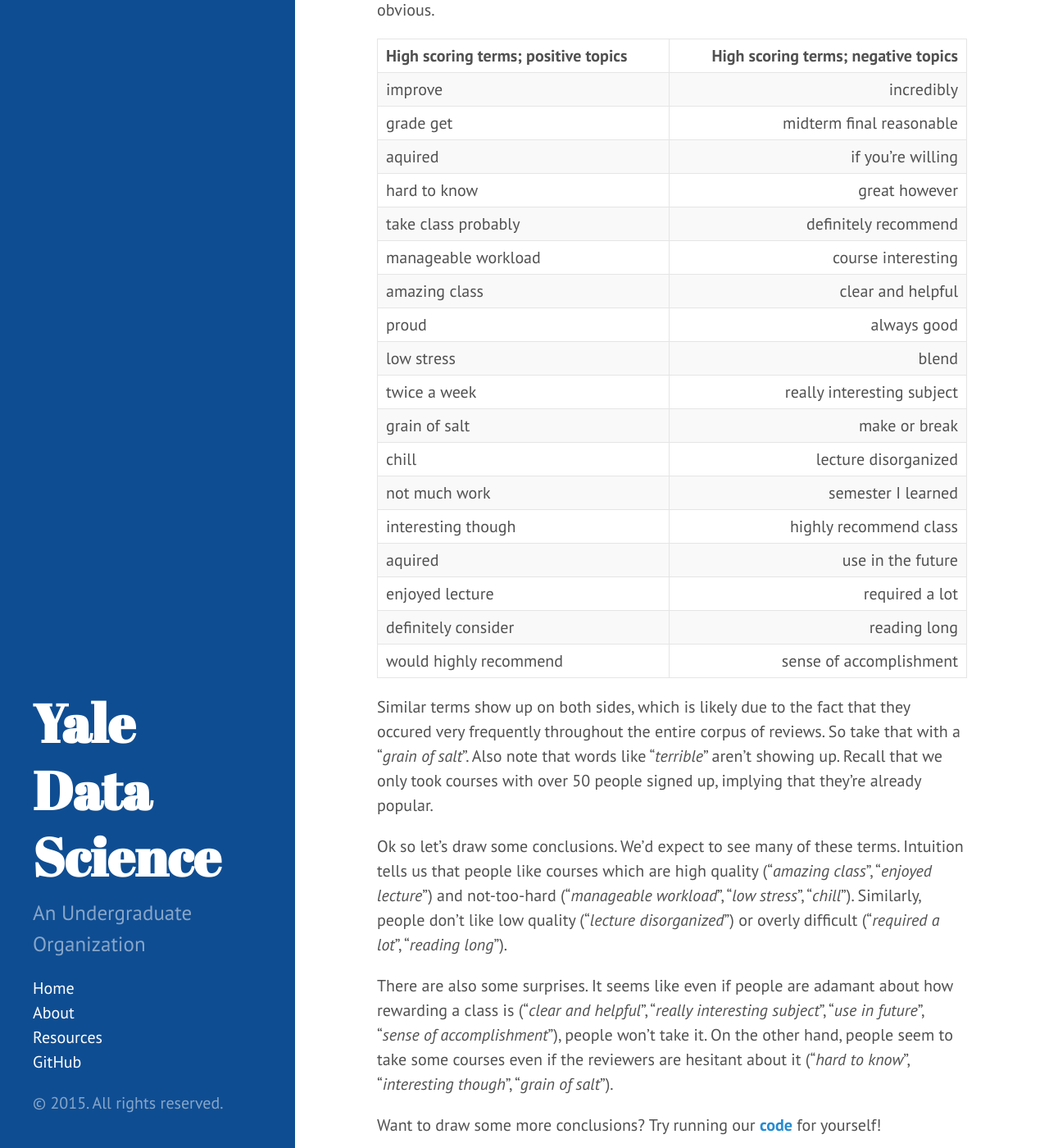
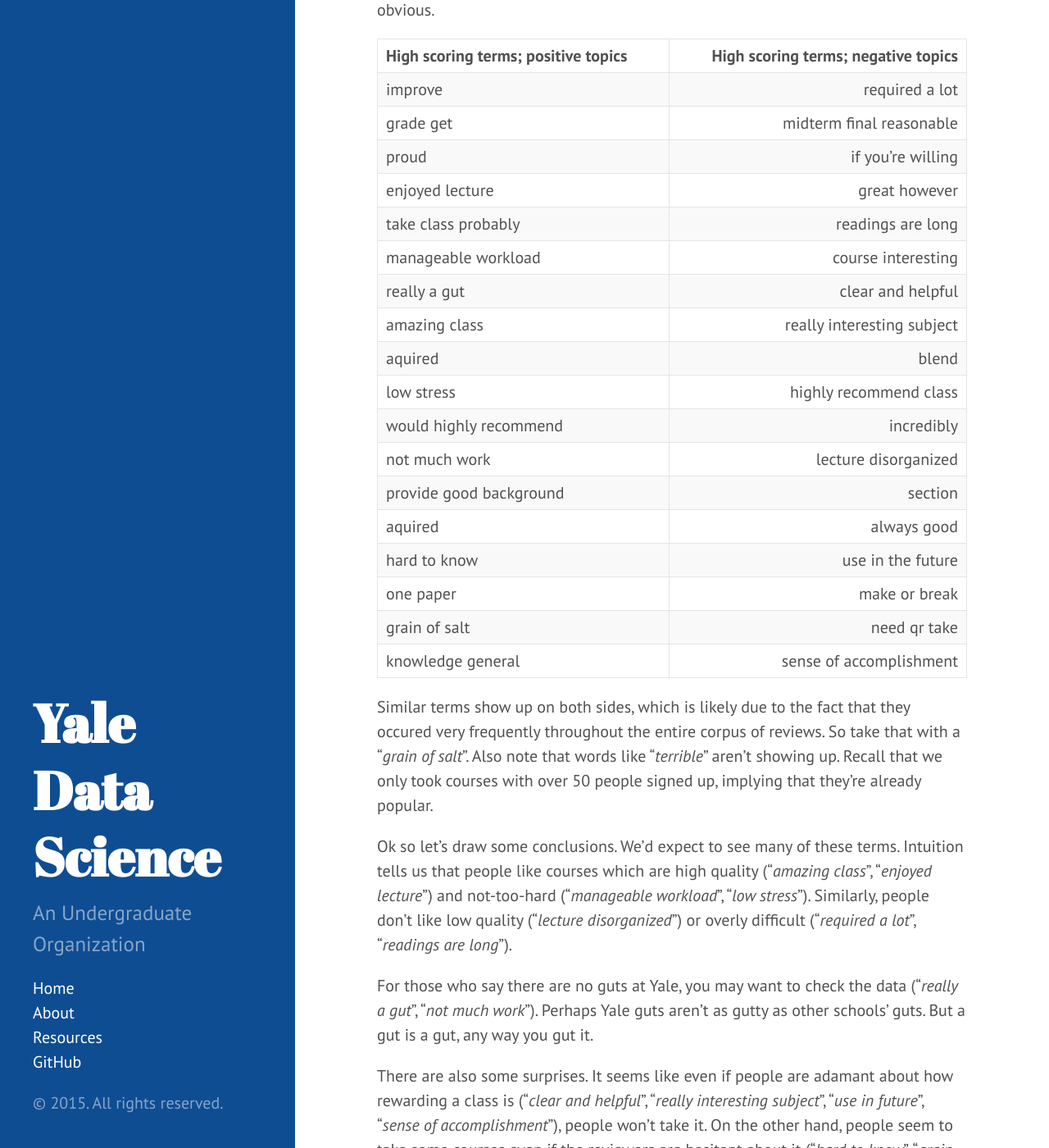
Before and after one commit to YaleDataScience/old-site, a Jekyll site: the page built from _posts/2015-01-13-spring-2015-preview.md, in a window 1280 px wide and 1400 px high, scrolled down 7996 px. Shown: the whole window at 82% size. Built offline with Jekyll 4.4.1, drawn with Linux system fonts in a browser that asks for light colours; Markdown is read by kramdown in place of the engine named in the settings.

Commit message:
Results refresh

```diff
--- a/_posts/2015-01-13-spring-2015-preview.md
+++ b/_posts/2015-01-13-spring-2015-preview.md
@@ -103,30 +103,32 @@ Next, we present a list of terms given high weights in topics that strongly effe
 
 High scoring terms; positive topics | High scoring terms; negative topics
 :-----------------------------------|-----------------------------------:
-improve | incredibly
+improve | required a lot
 grade get | midterm final reasonable
-aquired | if you're willing
-hard to know | great however
-take class probably | definitely recommend
+proud | if you're willing
+enjoyed lecture | great however
+take class probably | readings are long
 manageable workload | course interesting
-amazing class | clear and helpful
-proud | always good
-low stress | blend
-twice a week | really interesting subject
-grain of salt | make or break
-chill | lecture disorganized
-not much work | semester I learned
-interesting though | highly recommend class
-aquired | use in the future
-enjoyed lecture | required a lot
-definitely consider | reading long
-would highly recommend | sense of accomplishment
+really a gut | clear and helpful
+amazing class | really interesting subject
+aquired | blend
+low stress | highly recommend class
+would highly recommend | incredibly
+not much work | lecture disorganized
+provide good background | section
+aquired | always good
+hard to know | use in the future
+one paper | make or break
+grain of salt | need qr take
+knowledge general | sense of accomplishment
 
 Similar terms show up on both sides, which is likely due to the fact that they occured very frequently throughout the entire corpus of reviews. So take that with a "*grain of salt*". Also note that words like "*terrible*" aren't showing up. Recall that we only took courses with over 50 people signed up, implying that they're already popular.
 
-Ok so let's draw some conclusions. We'd expect to see many of these terms. Intuition tells us that people like courses which are high quality ("*amazing class*", "*enjoyed lecture*") and not-too-hard ("*manageable workload*", "*low stress*", "*chill*"). Similarly, people don't like low quality ("*lecture disorganized*") or overly difficult ("*required a lot*", "*reading long*").
+Ok so let's draw some conclusions. We'd expect to see many of these terms. Intuition tells us that people like courses which are high quality ("*amazing class*", "*enjoyed lecture*") and not-too-hard ("*manageable workload*", "*low stress*"). Similarly, people don't like low quality ("*lecture disorganized*") or overly difficult ("*required a lot*", "*readings are long*").
 
-There are also some surprises. It seems like even if people are adamant about how rewarding a class is ("*clear and helpful*", "*really interesting subject*", "*use in future*", "*sense of accomplishment*"), people won't take it. On the other hand, people seem to take some courses even if the reviewers are hesitant about it ("*hard to know*", "*interesting though*", "*grain of salt*").
+For those who say there are no guts at Yale, you may want to check the data ("*really a gut*", "*not much work*"). Perhaps Yale guts aren't as gutty as other schools' guts. But a gut is a gut, any way you gut it.
+
+There are also some surprises. It seems like even if people are adamant about how rewarding a class is ("*clear and helpful*", "*really interesting subject*", "*use in future*", "*sense of accomplishment*"), people won't take it. On the other hand, people seem to take some courses even if the reviewers are hesitant about it ("*hard to know*", "*grain of salt*").
 
 Want to draw some more conclusions? Try running our **[code](https://github.com/YaleDataScience/enroll)** for yourself!
 
```
